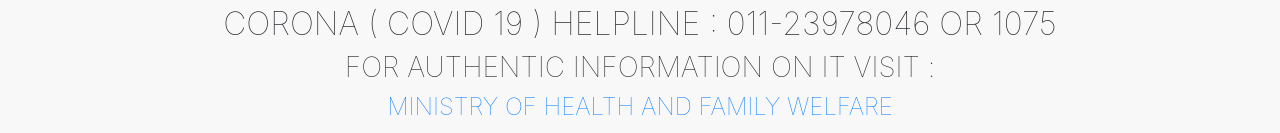
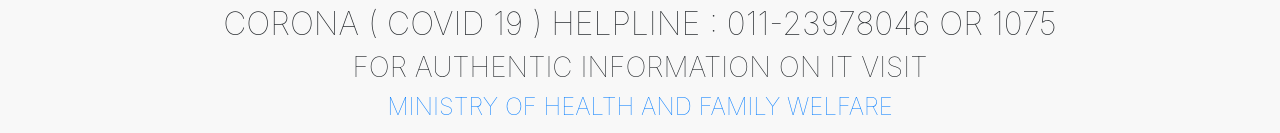
Before and after one commit to harrybhuvan/covidupdate, a website: page contact.html in a window 1280 px wide. Shown: the part 518-651 px from the top of the page. Drawn offline with nearby package versions, Linux system fonts and the light colour scheme.

Commit message:
deploy
deploy site

```diff
--- a/contact.html
+++ b/contact.html
@@ -57,7 +57,7 @@
             <div class="row-content">
                 <h1 align="center" style="font-weight: lighter;color: brown;">Register for Covid-19 Vaccination</h1>
                 <h2 align="center" style="font-weight: lighter;">CORONA ( COVID 19 ) HELPLINE :  011-23978046 OR 1075</h2>
-                <h3 align="center" style="font-weight: lighter;">FOR AUTHENTIC INFORMATION ON IT VISIT : </h3>
+                <h3 align="center" style="font-weight: lighter;">FOR AUTHENTIC INFORMATION ON IT VISIT  </h3>
                 <h4 align="center" style="font-weight: lighter;"><a target="_blank"href="https://www.mohfw.gov.in/">  MINISTRY OF HEALTH AND FAMILY WELFARE</a></h4>
                 <h3 align="center" style="font-weight: lighter;color: brown;">STATE WISE IMPORTANT HELPLINE AND WEBSITE</h3>
                 <h4 align="center" style="font-weight: lighter;"><a target="_blank"href="https://indianhelpline.com/covidguide/">Click here</a></h4>
```
